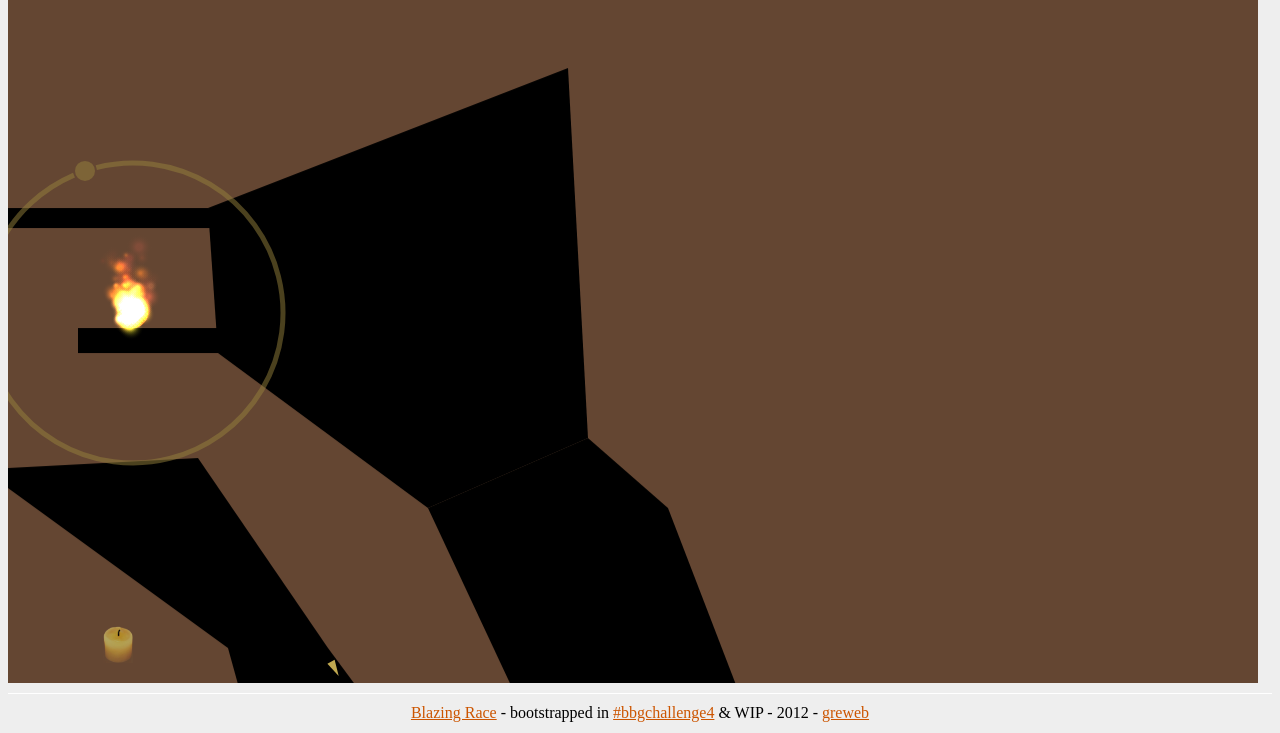
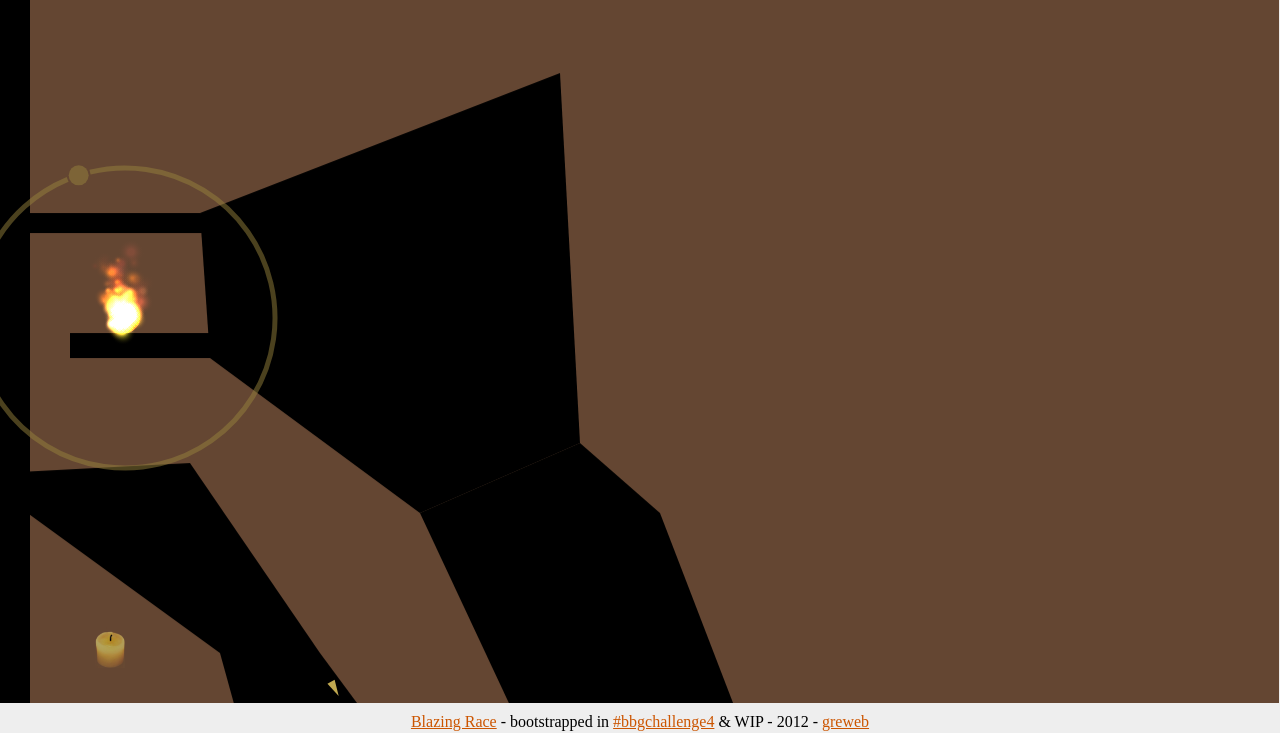
Before and after one commit to gre/blazing-race, a plain HTML site: page index.html in a window 1280 px wide. Shown: the part 67-800 px from the top of the page. Drawn offline with Linux system fonts and the light colour scheme; animation ran at ten frames a second.

Commit message:
Bounds are defined by the map

```diff
--- a/css/main.css
+++ b/css/main.css
@@ -3,12 +3,13 @@ html {
 }
 body {
   background: #eee;
+  margin: 0;
+  padding: 0;
 }
 footer {
   margin-top: 10px;
-  padding-top: 10px;
-  border-top: 1px solid white;
   text-align: center;
+  white-space: nowrap;
 }
 
 a {
@@ -29,7 +30,7 @@ a:hover {
 
 
 #wrapper {
-  margin: 10px auto;
+  margin: 0px auto;
 }
 #game {
   background: #fff;
--- a/js/game/World.js
+++ b/js/game/World.js
@@ -29,34 +29,6 @@
     groundFixDef.friction = 0.5;
     groundFixDef.restitution = 0.1;
 
-
-    function initBounds (world, BORDER) {
-      var fixDef = new b2FixtureDef;
-      fixDef.density = groundFixDef.density;
-      fixDef.friction = groundFixDef.friction;
-      fixDef.restitution = groundFixDef.restitution;
-      var bodyDef = new b2BodyDef;
-
-      //create ground
-      bodyDef.type = b2Body.b2_staticBody;
-      fixDef.shape = new b2PolygonShape;
-      fixDef.shape.SetAsBox(self.width / DRAW_SCALE, BORDER);
-
-      bodyDef.position.Set(0, self.height / DRAW_SCALE);
-      world.CreateBody(bodyDef).CreateFixture(fixDef);
-
-      bodyDef.position.Set(0, 0);
-      world.CreateBody(bodyDef).CreateFixture(fixDef);
-
-      fixDef.shape.SetAsBox(BORDER, self.height / DRAW_SCALE);
-
-      bodyDef.position.Set(0, 0);
-      world.CreateBody(bodyDef).CreateFixture(fixDef);
-
-      bodyDef.position.Set(self.width / DRAW_SCALE, 0);
-      world.CreateBody(bodyDef).CreateFixture(fixDef);
-    }
-
     function asArray (raw) {
       var arr = [];
       for (var j = 0; j<raw.length/2; ++j) {
@@ -66,7 +38,6 @@
     }
 
     function init (world) {
-      initBounds(world, 1/DRAW_SCALE);
       var fixDef = new b2FixtureDef;
       fixDef.density = groundFixDef.density;
       fixDef.friction = groundFixDef.friction;
--- a/js/main.js
+++ b/js/main.js
@@ -67,8 +67,8 @@ $(function(){
 
     var lastWidth, lastHeight;
     $(window).resize(function () {
-      var w = Math.max(250, $(window).width()-30);
-      var h = Math.max(200, $(window).height()-60);
+      var w = Math.max(250, $(window).width()-1);
+      var h = Math.max(200, $(window).height()-30);
       if (w !== lastWidth || h !== lastHeight) {
         node.width(w).height(h);
         camera.resize(w, h);
--- a/maps/01.json
+++ b/maps/01.json
@@ -9,7 +9,11 @@
       [1000, 2150]
     ],
     "grounds": [
-     [ 0, 410, 200, 410, 210, 430, 0, 430 ]
+     [ 0, 0, 30, 0, 30, 2250, 0, 2250 ]
+    ,[ 3000, 0, 2970, 0, 2970, 2250, 3000, 2250 ]
+    ,[ 0, 2220, 0, 2250, 3000, 2250, 3000, 2220 ]
+    ,[ 0, 30, 0, 0, 3000, 0, 3000, 30 ]
+    ,[ 0, 410, 200, 410, 210, 430, 0, 430 ]
     ,[ 70, 530, 210, 530, 210, 555, 70, 555 ]
     ,[ 200, 410, 560, 270, 580, 640, 420, 710, 210, 555 ]
     ,[ 0, 670, 190, 660, 320, 850, 220, 850, 0, 690 ]
```
